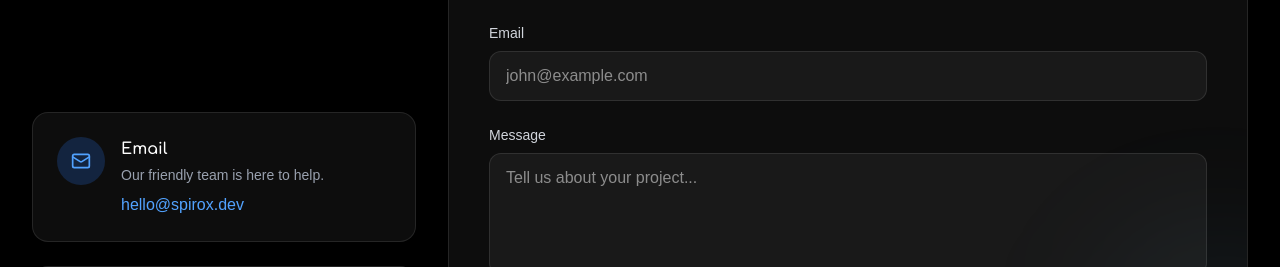
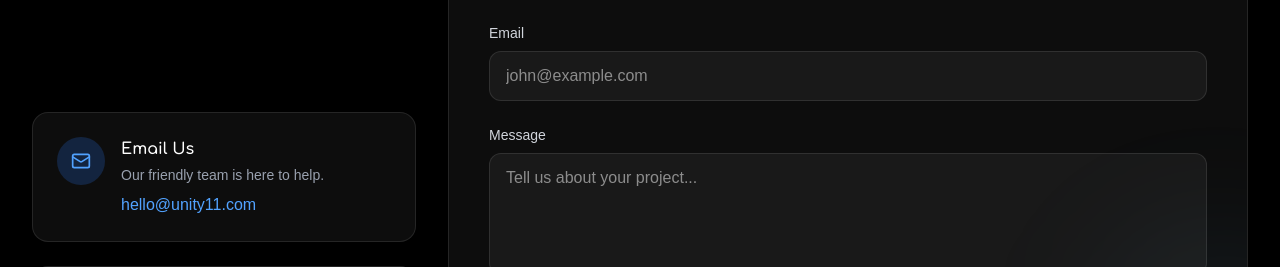
Before and after one commit to UNITY-11/unity11, a Next.js app in the folder apps/client/: page /contact in a window 1280 px wide. Shown: the part 1000-1267 px from the top of the page. Built offline with nearby package versions, Linux system fonts and the light colour scheme.

Commit message:
Update apps/client/src/features/contact/components/ContactInfo.tsx

```diff
--- a/apps/client/src/features/contact/components/ContactInfo.tsx
+++ b/apps/client/src/features/contact/components/ContactInfo.tsx
@@ -6,10 +6,11 @@ import { Mail, Phone } from "lucide-react";
 const CONTACT_DETAILS = [
   {
     icon: Mail,
-    title: "Email",
-    value: "hello@spirox.dev",
+    title: "Email Us",
+    value: "hello@unity11.com",
     description: "Our friendly team is here to help.",
-    action: "mailto:hello@spirox.dev",
+    action: "mailto:hello@unity11.com",
+    actionLabel: "Send an email",
   },
   {
     icon: Phone,
```
